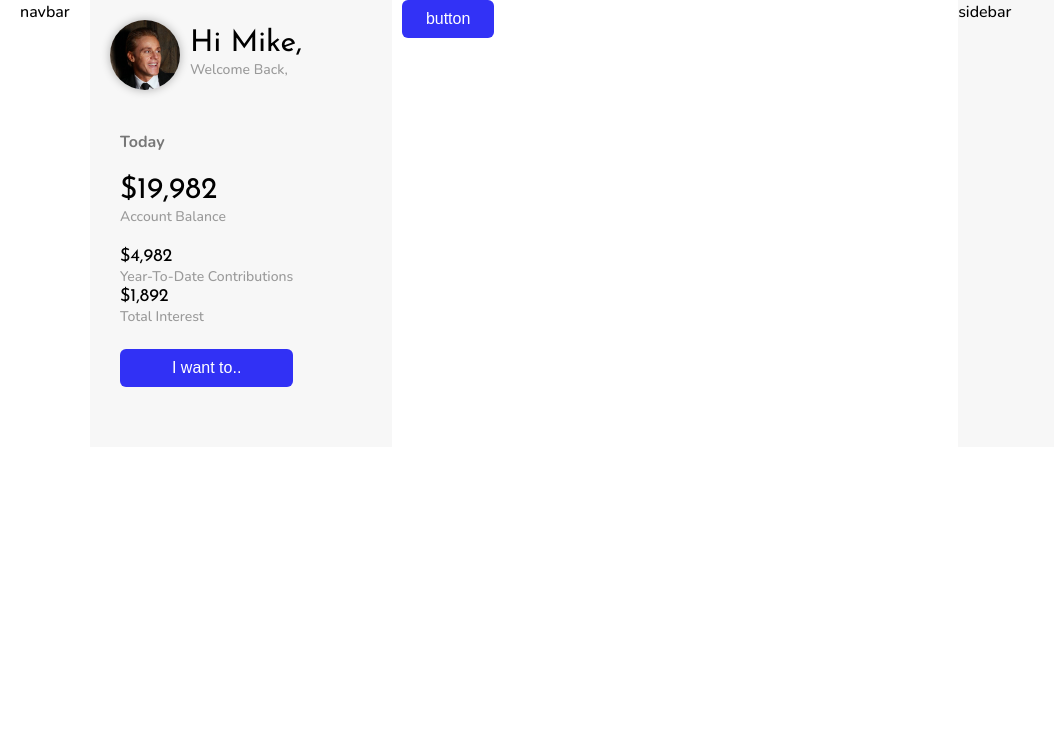
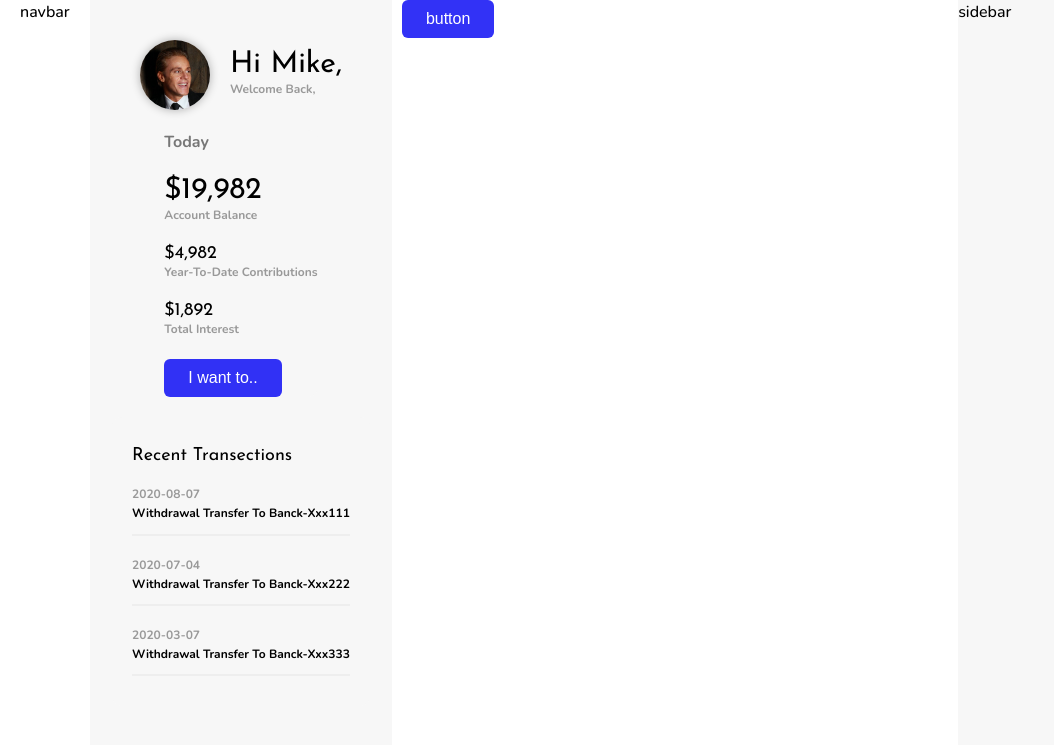
Before and after one commit to Er-Rahul-Tiwari/newDashboard, a PHP site: page / in a window 1280 px wide. Shown: the top 745 px of the page, without its empty margins (0-1054 px from the left). Run offline with PHP 8.4, Linux system fonts and the light colour scheme.

Commit message:
--- Auto-Git Commit ---

```diff
--- a/css/style.css
+++ b/css/style.css
@@ -16,10 +16,21 @@
   font-size: 1.6rem; }
 
 .para {
-  font-size: 1.4rem;
+  font-size: 1.2rem;
   color: #999;
   text-transform: capitalize;
-  font-weight: 400i; }
+  font-weight: 700; }
+
+.border__bottom {
+  border-bottom: 2px solid #eee;
+  margin-top: 1rem !important; }
+
+.profile__revenue, .profile__transection {
+  border-radius: 1rem;
+  -webkit-border-radius: 1rem;
+  -moz-border-radius: 1rem;
+  -ms-border-radius: 1rem;
+  -o-border-radius: 1rem; }
 
 *,
 ::before,
@@ -71,14 +82,17 @@ body {
   background-color: #f7f7f7;
   grid-column: full-start/ col-end 2;
   display: grid;
-  justify-items: start;
-  padding: 2rem; }
+  justify-items: center;
+  grid-row-gap: 2rem;
+  padding: 4rem 0; }
+  @media only screen and (max-width: 37.5em) {
+    .profiles {
+      background-color: #fff; } }
 
 .profile__story {
   display: grid;
   grid-template-columns: min-content 1fr;
-  grid-column-gap: 1rem;
-  grid-row-gap: 2rem;
+  grid-gap: 2rem;
   align-items: center;
   justify-items: start; }
 
@@ -95,13 +109,35 @@ body {
 
 .profile__revenue {
   display: grid;
+  justify-items: start;
   grid-row-gap: 2rem;
-  padding: 4rem 1rem; }
+  padding: 3rem -2rem;
+  background-color: #f7f7f7; }
 
 .profile__today {
   font-size: 1.6rem;
   font-weight: 700;
   color: #777; }
+
+.profile__box {
+  display: grid;
+  grid-row-gap: 2rem; }
+  @media only screen and (max-width: 37.5em) {
+    .profile__box {
+      grid-template-columns: repeat(2, min-content);
+      grid-column-gap: 1rem; } }
+
+.profile__transection {
+  background-color: #f7f7f7;
+  padding: 3rem 2rem;
+  display: grid;
+  grid-gap: 2rem;
+  text-transform: capitalize; }
+
+.profile__withdrawal {
+  font-size: 1.2rem;
+  font-weight: 700;
+  text-transform: capitalize; }
 
 .home {
   grid-column: col-start 3/ col-end 5; }
--- a/index.html
+++ b/index.html
@@ -42,7 +42,27 @@
             </div>
             <button class='btn'>I want to..</button>
         </div>
+        <div class='profile__transection'>
+            <h3 class='heading-3'>Recent transections</h3>
+            <div class='profile__box-2'>
+                <p class='para'>2020-08-07</p>
+                <p class='profile__withdrawal'>Withdrawal transfer to banck-xxx111</p>
+                <div class='border__bottom'></div>
+            </div>
+            <div class='profile__box-2'>
+                <p class='para'>2020-07-04</p>
+                <p class='profile__withdrawal'>Withdrawal transfer to banck-xxx222</p>
+                <div class='border__bottom'></div>
+            </div>
+            <div class='profile__box-2'>
+                <p class='para'>2020-03-07</p>
+                <p class='profile__withdrawal'>Withdrawal transfer to banck-xxx333</p>
+                <div class='border__bottom'></div>
+            </div>
+        </div>
     </div>
+
+
     <div class='home'>
         <button class='btn'>button</button>
     </div>
--- a/sass/_profile.scss
+++ b/sass/_profile.scss
@@ -3,16 +3,20 @@
     grid-column: full-start/ col-end 2;
 
     display: grid;
-    justify-items: start;
-    padding: 2rem;
+    justify-items: center;
+    grid-row-gap: 2rem;
+    padding: 4rem 0;
+
+    @media only screen and (max-width: $bp-small){
+        background-color: $color-white;
+    }
 }
 
 .profile {
     &__story {
         display: grid;
         grid-template-columns: min-content 1fr;
-        grid-column-gap: 1rem;
-        grid-row-gap: 2rem;
+        grid-gap: 2rem;
 
         align-items: center;
         justify-items: start;
@@ -31,15 +35,37 @@
     &__name {}
     &__revenue{
         display: grid;
+        justify-items: start;
         grid-row-gap: 2rem;
-        padding: 4rem 1rem;
-    }
+        padding: 3rem -2rem;
+        background-color: $color-f7;
+        @extend %border__radius-1;
+}
     &__today{
         font-size: $font-16;
         font-weight: $weight-700;
         color: $color-777;
     }
     &__box{
+        display: grid;
+        grid-row-gap: 2rem;
 
+        @media only screen and (max-width: $bp-small){
+            grid-template-columns: repeat(2,min-content);
+            grid-column-gap: 1rem;
+        }
+    }
+    &__transection{
+        background-color: $color-f7;
+        padding: 3rem 2rem;
+        display: grid;
+        grid-gap: 2rem;
+        text-transform: capitalize;
+        @extend %border__radius-1;
+    }
+    &__withdrawal{
+        font-size: $font-12;
+        font-weight: $weight-700;
+        text-transform: capitalize;
     }
 }
--- a/sass/_typography.scss
+++ b/sass/_typography.scss
@@ -72,11 +72,23 @@ $bp-small: 37.5em;
 }
 
 %para{
-    font-size: $font-14;
+    font-size: $font-12;
     color: $color-999;
     text-transform: capitalize;
-    font-weight: $weight-400i;
+    font-weight: $weight-700;
 }
 .para{
     @extend %para;
 }
+
+.border__bottom{
+    border-bottom: 2px solid $color-eee;
+    margin-top: 1rem !important;
+}
+%border__radius-1{
+    border-radius: 1rem;
+    -webkit-border-radius: 1rem;
+    -moz-border-radius: 1rem;
+    -ms-border-radius: 1rem;
+    -o-border-radius: 1rem;
+}
```
